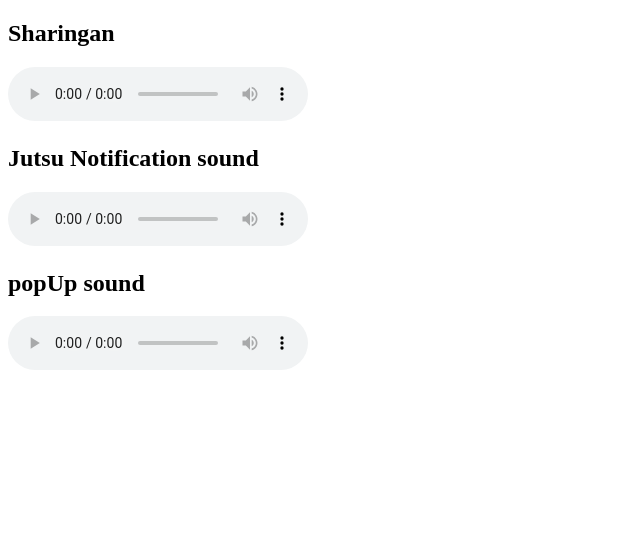
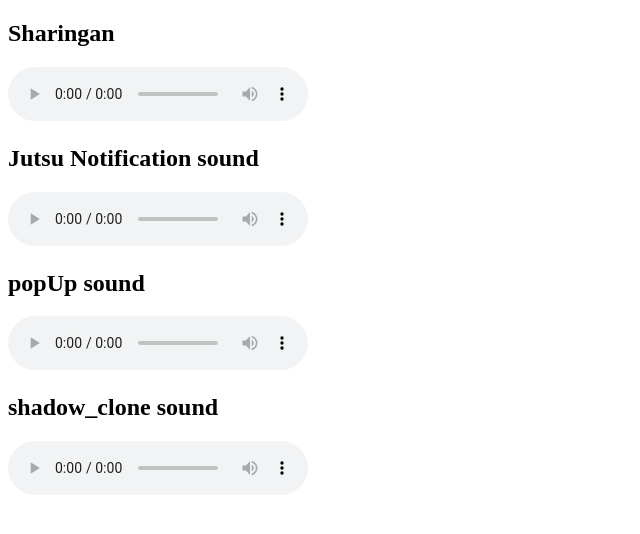
Before and after one commit to Notse/audio-files, a plain HTML site: page index.html in a window 1280 px wide. Shown: the whole page, without its empty margins (0-640 px from the left). Drawn offline with Linux system fonts and the light colour scheme.

Commit message:
change html again

```diff
--- a/index.html
+++ b/index.html
@@ -19,5 +19,9 @@
     <audio controls autoplay>
       <source src="sounds/popUp.mp3" type="audio/mpeg" />
     </audio>
+    <h2>shadow_clone sound</h2>
+    <audio controls autoplay>
+      <source src="sounds/shadow_clone.mp3" type="audio/mpeg" />
+    </audio>
   </body>
 </html>
```
Also changed, not shown: 1 other file.
